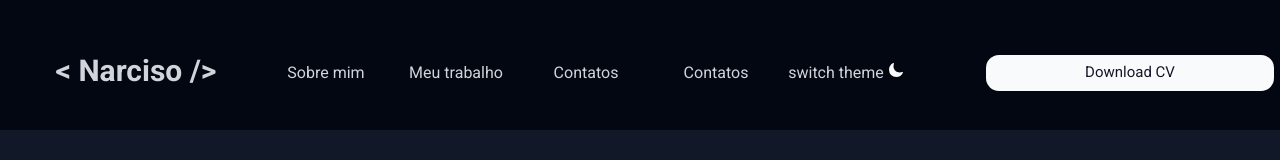
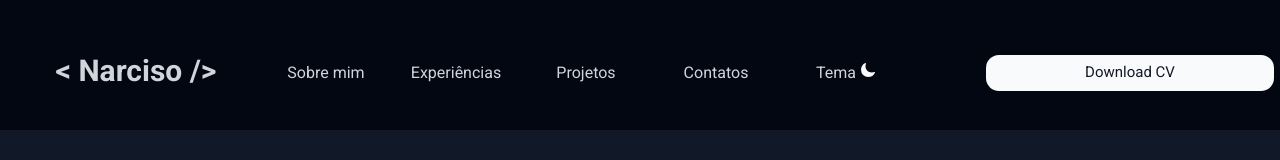
Before and after one commit to Narciso39/portfolio, a React (Vite) app in the folder frontend/: page / in a window 1280 px wide. Shown: the top 160 px of the page. Built offline with nearby package versions, Linux system fonts and the light colour scheme.

Commit message:
Ajustes nos textos do navbar

```diff
--- a/frontend/src/components/navbar/NavBar.tsx
+++ b/frontend/src/components/navbar/NavBar.tsx
@@ -64,10 +64,10 @@ const NavBar: React.FC<NavBarProps> = ({ themeDark, value }) => {
                   <S.link>Sobre mim</S.link>
                 </S.li>
                 <S.li>
-                  <S.link>Meu trabalho</S.link>
+                  <S.link>Experiências</S.link>
                 </S.li>
                 <S.li>
-                  <S.link>Contatos</S.link>
+                  <S.link>Projetos</S.link>
                 </S.li>
                 <S.li>
                   <S.link>Contatos</S.link>
@@ -77,7 +77,7 @@ const NavBar: React.FC<NavBarProps> = ({ themeDark, value }) => {
                 <S.ul>
                   <S.li>
                     <S.themeBtn onClick={() => themeDark((prev) => !prev)}>
-                      <a>switch theme </a>
+                      <a>Tema </a>
                       {!value ? (
                         <IoMoon style={{ color: "#F9FAFB" }} />
                       ) : (
```
